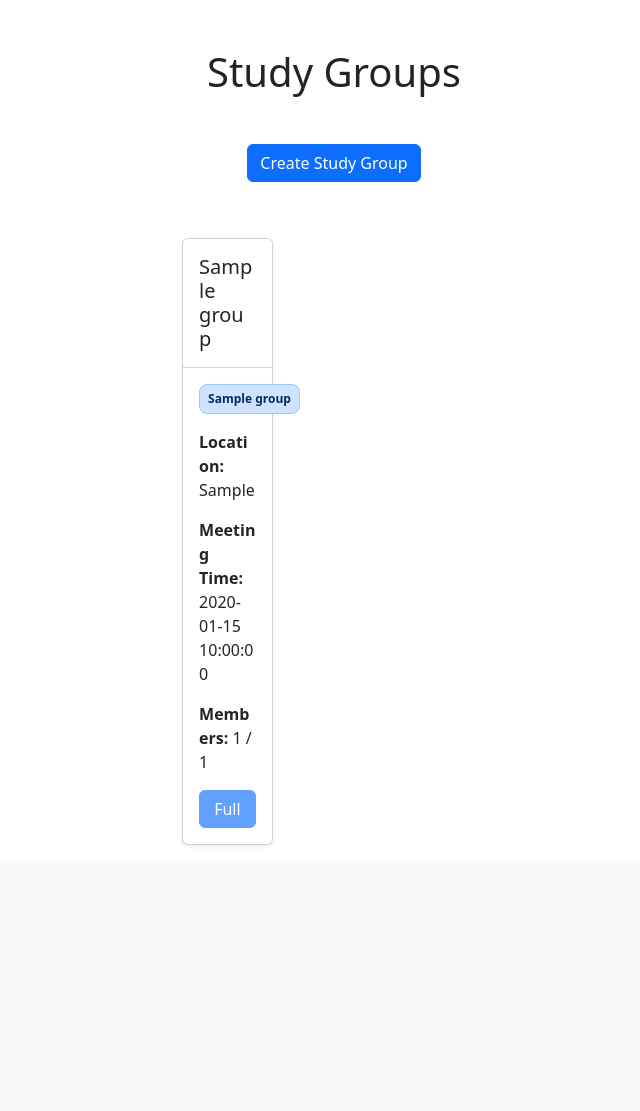
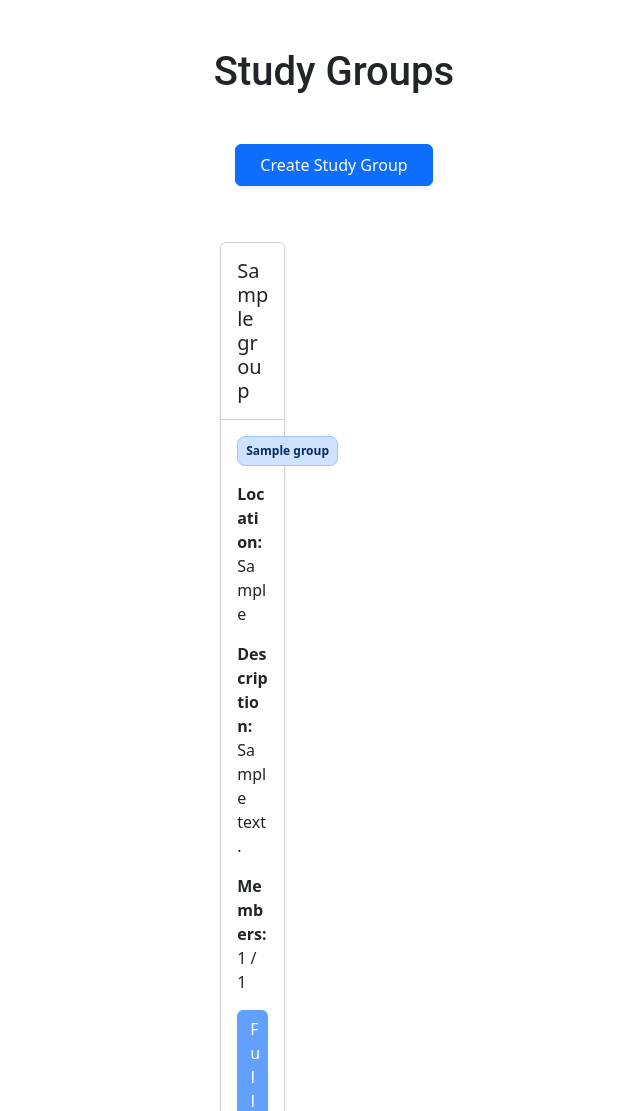
Before and after one commit to JoeyCorbett/StockStudy, a Flask app: page / in a window 1280 px wide. Shown: the part 74-1185 px from the top of the page, without its empty margins (306-946 px from the left). Before the commit the page ends 919 px from the top, so only its background shows below. Run offline with Flask 3, Linux system fonts and the light colour scheme; a user stored in the database is signed in; tables that the repository leaves empty hold one stand-in row (values such as "Sample post").

Commit message:
Implement create group functionality
- Users can now create groups by filling out the pop-up modal that appears when clicking 'Create Study Group styled with Bootstrap'
- Added form validation and a try/except block to create an instance of a study group and send it to db
- Handle database errors gracefully with rollback

```diff
--- a/app/extensions.py
+++ b/app/extensions.py
@@ -14,7 +14,7 @@ login_manager = LoginManager()
 mail = Mail()
 limiter = Limiter(
     key_func=get_remote_address,
-    default_limits=["200 per day", "50 per hour"],
+   # default_limits=["200 per day", "50 per hour"],
     storage_uri="memory://",
 )
 
--- a/app/main/routes.py
+++ b/app/main/routes.py
@@ -1,13 +1,44 @@
-from flask import render_template
+from flask import render_template, request, flash, redirect, url_for
 from flask_login import login_required
 from app.main import main_bp
 from app.models.study_group import StudyGroup
+from app.extensions import db
 
 @main_bp.route('/')
 @login_required
 def index():
     study_groups = StudyGroup.query.all()
 
-    print(study_groups)
+    return render_template('index.html', study_groups=study_groups)
 
-    return render_template('index.html', study_groups=study_groups)
+@main_bp.route("/create-group", methods=['POST'])
+@login_required
+def create_group():
+    group_name = request.form.get("group-name")
+    subject = request.form.get("subject")
+    description = request.form.get("description")
+    location = request.form.get("location")
+    max_members = request.form.get("max-members")
+
+    if not group_name or not subject or not description or not location or not max_members:
+        flash("All fields are required!", "danger")
+        return redirect(url_for('main.index'))
+
+    try:
+        new_group = StudyGroup(
+            name = group_name,
+            subject = subject,
+            description = description,
+            location = location,
+            max_members = int(max_members)
+        )
+
+        db.session.add(new_group)
+        db.session.commit()
+
+        flash("Group created successfully!", "success")
+    except Exception as e:
+        db.session.rollback()
+        flash(f"An error has occured: {str(e)}", "error")
+
+    return redirect(url_for('main.index'))
--- a/app/main/templates/index.html
+++ b/app/main/templates/index.html
@@ -7,7 +7,9 @@
 {% block content %}
     <div class="container d-flex justify-content-center align-items-center flex-column">
         <h1 class="my-4">Study Groups</h1>
-        <button class="btn btn-primary my-4" onclick="">Create Study Group</button>
+        <button class="btn btn-primary my-4 px-4 py-2 shadow-sm" data-bs-toggle="modal" data-bs-target="#createGroupModal">
+            Create Study Group
+        </button>
 
         {% with messages = get_flashed_messages(with_categories=true) %}
             {% if messages %}
@@ -37,7 +39,7 @@
                                 <strong>Location:</strong> {{ group.location }}
                             </p>
                             <p class="card-text">
-                                <strong>Meeting Time:</strong> {{ group.meeting_time }}
+                                <strong>Description:</strong> {{ group.description }}
                             </p>
                             <p class="card-text">
                                 <strong>Members:</strong> {{ group.current_members }} / {{ group.max_members }}
@@ -52,7 +54,41 @@
                 </div>
             {% endfor %}
         </div>
+    </div>
 
-
+    <div class="modal fade" id="createGroupModal" tabindex="-1" aria-labelledby="createGroupModalLabel" aria-hidden="true">
+        <div class="modal-dialog modal-md">
+            <div class="modal-content shadow-sm">
+                <div class="modal-header">
+                    <h5 class="modal-title" id="createGroupModalLabel">Create Study Group</h5>
+                    <button type="button" class="btn-close" data-bs-dismiss="modal" aria-label="Close"></button>
+                </div>
+                <div class="modal-body p-4">
+                    <form action="/create-group" method="POST">
+                        <div class="mb-3">
+                            <label for="group-name" class="form-label fw-bold">Group Name</label>
+                            <input type="text" class="form-control" id="group-name" name="group-name" placeholder="Enter group name" required>
+                        </div>
+                        <div class="mb-3">
+                            <label for="subject" class="form-label fw-bold">Subject</label>
+                            <input type="text" class="form-control" id="subject" name="subject" placeholder="Enter subject name" required>
+                        </div>
+                        <div class="mb-3">
+                            <label for="description" class="form-label fw-bold">Description</label>
+                            <textarea type="text" class="form-control" id="description" name="description" placeholder="Brief description of the group" rows="3" required></textarea>
+                        </div>
+                        <div class="mb-3">
+                            <label for="location" class="form-label fw-bold">Location</label>
+                            <input type="text" class="form-control" id="location" name="location" placeholder="Enter location (e.g., Library Room 302 or Remote)" required>
+                        </div>
+                        <div class="mb-3">
+                            <label for="max-members" class="form-label fw-bold">Max Members</label>
+                            <input type="number" class="form-control" id="max-members" name="max-members" placeholder="Enter max number of members" required>
+                        </div>
+                        <button type="submit" class="btn btn-primary w-100 py-2 my-1">Create Group</button>
+                    </form>
+                </div>
+            </div>
+        </div>
     </div>
 {% endblock %}
--- a/app/models/study_group.py
+++ b/app/models/study_group.py
@@ -8,7 +8,6 @@ class StudyGroup(db.Model):
     name = db.Column(db.String(100), nullable=False)
     subject = db.Column(db.String(100), nullable=False)
     description = db.Column(db.Text, nullable=True)
-    meeting_time = db.Column(db.DateTime, nullable=False)
     location = db.Column(db.String, nullable=False)
     max_members = db.Column(db.Integer, nullable=False)
     current_members = db.Column(db.Integer, default=0)
--- a/app/static/style.css
+++ b/app/static/style.css
@@ -15,6 +15,14 @@ body {
     transition: transform 0.2s ease-in-out, box-shadow 0.2s ease-in-out;
 }
 .hover-shadow:hover {
-    transform: translateY(-4px) scale(1.01); /* Reduced movement and scale */
-    box-shadow: 0 4px 12px rgba(0, 0, 0, 0.15); /* Subtle shadow */
+    transform: translateY(-4px) scale(1.01);
+    box-shadow: 0 4px 12px rgba(0, 0, 0, 0.15);
 }
+
+h1 {
+    font-family: 'Roboto', sans-serif;
+}
+
+.modal-dialog {
+    margin-top: 70px;
+}
```
